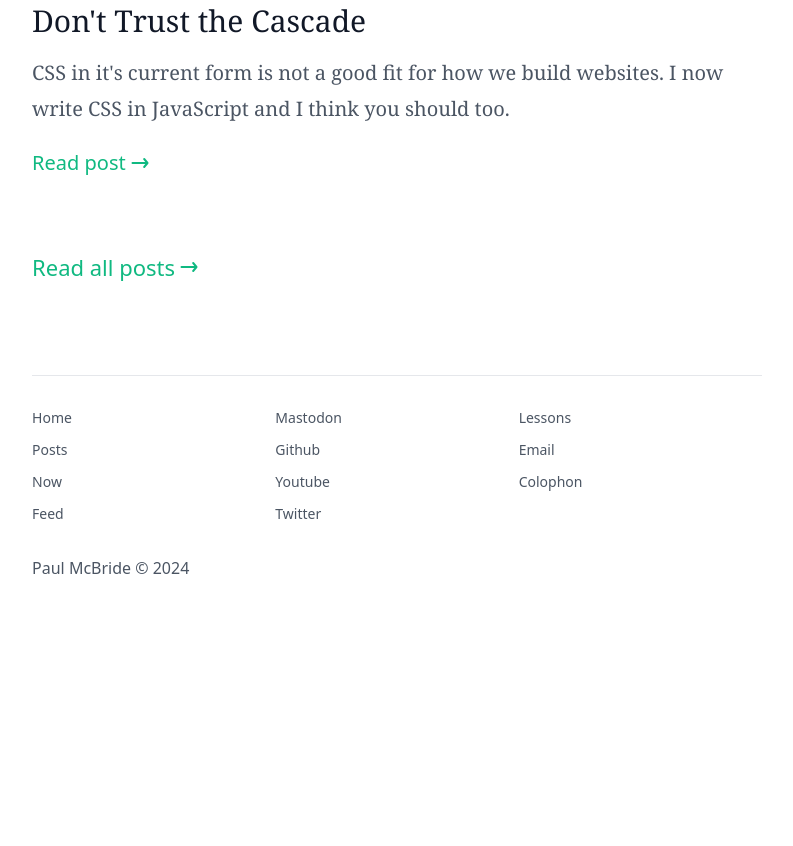
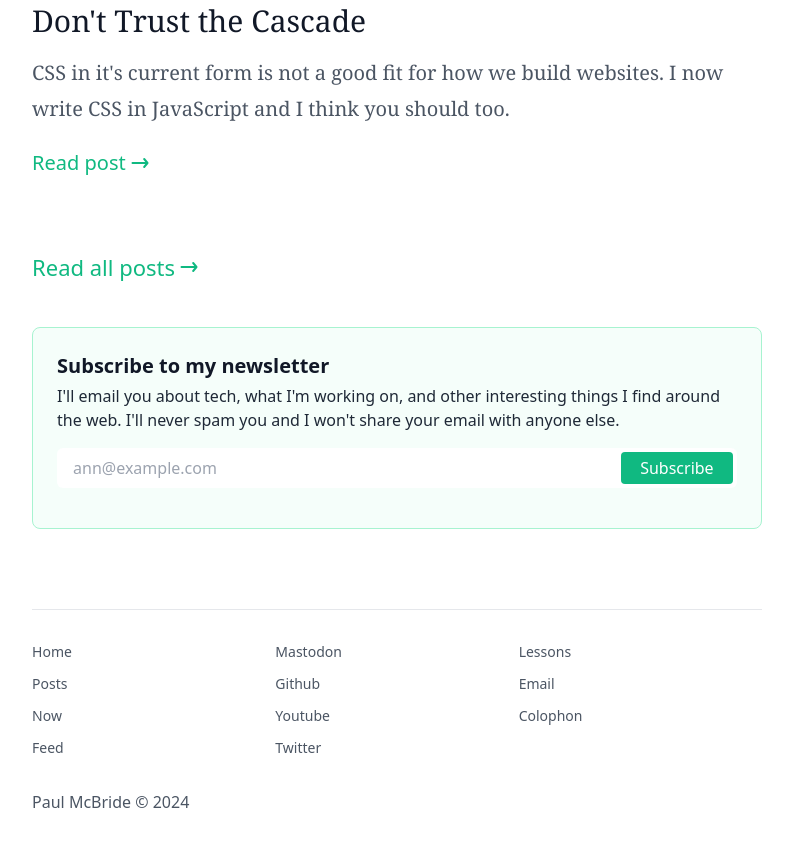
Before and after one commit to ThePaulMcBride/paulmcbride.com, an Astro site: page / in a window 1280 px wide. Shown: the part 2131-2977 px from the top of the page, without its empty margins (243-1036 px from the left). Before the commit the page ends 2743 px from the top, so only its background shows below. Built offline with nearby package versions, Linux system fonts and the light colour scheme; Astro itself is replaced by a stand-in of ours; a web font is replaced by a local one.

Commit message:
feat: add subscribe component

```diff
--- /dev/null
+++ b/src/components/Subscribe.astro
@@ -0,0 +1,29 @@
+<div
+  class="border border-emerald-200 rounded-lg p-6 my-4 w-full bg-emerald-50 bg-opacity-50"
+>
+  <p class="text-lg md:text-xl font-bold text-gray-900">
+    Subscribe to my newsletter
+  </p>
+  <p class="my-1 text-base text-gray-800">
+    I&apos;ll email you about tech, what I&apos;m working on, and other
+    interesting things I find around the web. I&apos;ll never spam you and I
+    won&apos;t share your email with anyone else.
+  </p>
+  <form class="relative my-4 text-base" method="POST" action="/api/subscribe">
+    <input
+      aria-label="Email for newsletter"
+      placeholder="ann@example.com"
+      type="email"
+      autocomplete="email"
+      required
+      name="email"
+      class="px-4 py-2 mt-1 focus:ring-grey-500 focus:border-grey-500 block w-full rounded-md bg-white text-gray-500 pr-32"
+    />
+    <button
+      class="flex items-center justify-center absolute right-1 top-1 px-4 font-medium h-8 bg-emerald-500 text-white rounded w-28"
+      type="submit"
+    >
+      Subscribe
+    </button>
+  </form>
+</div>
--- a/src/pages/index.astro
+++ b/src/pages/index.astro
@@ -1,6 +1,7 @@
 ---
 import Layout from "../layouts/Layout.astro";
 import PostLink from "../components/PostLink.astro";
+import Subscribe from "../components/Subscribe.astro";
 import { Content as About } from "../content/about/about.md";
 import { Image } from "astro:assets";
 import { getCollection } from "astro:content";
@@ -95,5 +96,7 @@ const posts = unOrderedPosts.sort(
         ></path>
       </svg>
     </a>
+
+    <Subscribe />
   </div>
 </Layout>
```
